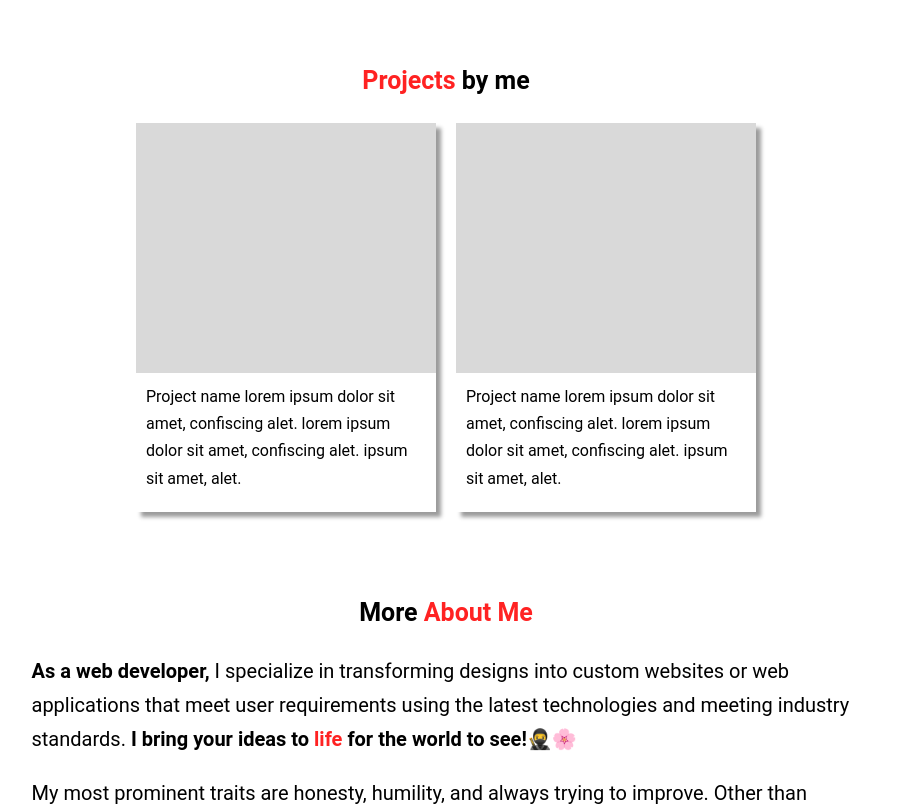
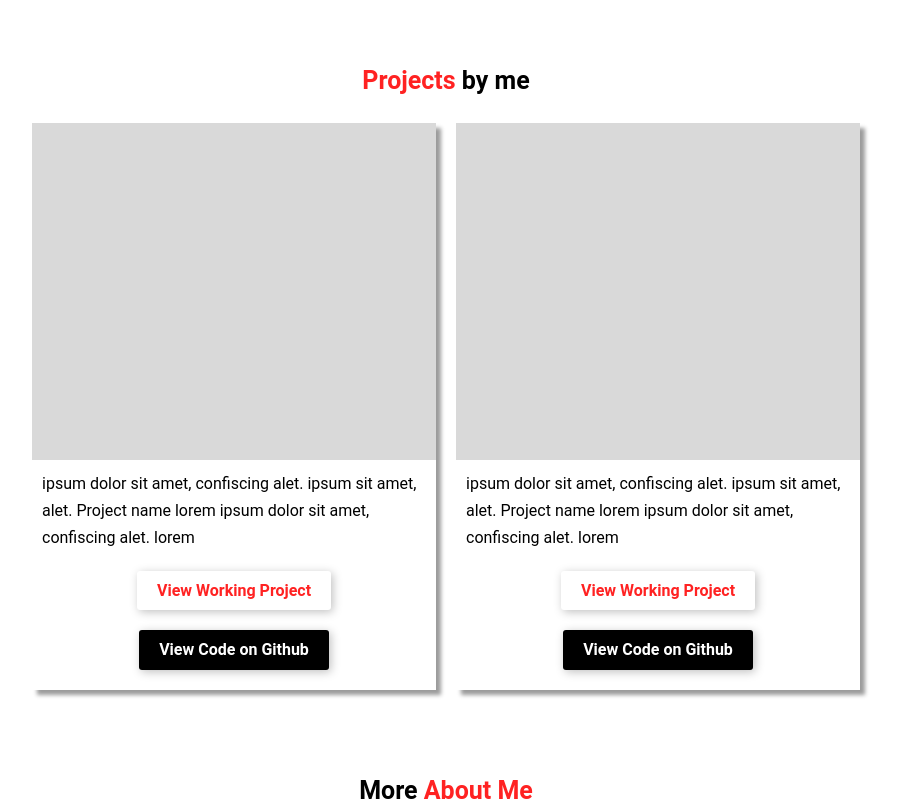
Before and after one commit to Sohyb01/fullportfolio1, a React (Create React App) app: page / in a window 1280 px wide. Shown: the part 1200-2006 px from the top of the page, without its empty margins (194-1092 px from the left). Built offline with nearby package versions, Linux system fonts and the light colour scheme.

Commit message:
added hover states for buttons, link functionality

```diff
--- a/src/App.tsx
+++ b/src/App.tsx
@@ -34,15 +34,23 @@ function App() {
               looking to learn and improve
             </p>
             <div className="section--hero-buttons">
+              <a href="#projects">
                 <button className="btn white-button">Projects</button>
+              </a>
               <button className="btn red-button">Contact</button>
             </div>
           </div>
           <div className="section--hero-image-and-socials">
             <div className="section--hero-socials">
+              <a href="https://github.com/Sohyb01">
                 <div className="socials-button github"></div>
+              </a>
+              <a href="https://www.linkedin.com/in/sohyb-mansour-b237961ba/">
                 <div className="socials-button linkedin"></div>
+              </a>
+              <a href="https://www.instagram.com/sohyb_imm/">
                 <div className="socials-button instagram"></div>
+              </a>
             </div>
             <div className="section--hero-image"></div>
           </div>
@@ -88,15 +96,33 @@ function App() {
             <div className="project-card">
               <div className="project-img"></div>
               <div className="project-card-content">
-                Project name lorem ipsum dolor sit amet, confiscing alet. lorem
+                <p className="project-description">
                   ipsum dolor sit amet, confiscing alet. ipsum sit amet, alet.
+                  Project name lorem ipsum dolor sit amet, confiscing alet.
+                  lorem
+                </p>
+                <button className="btn white-button">
+                  View Working Project
+                </button>
+                <button className="btn black-button">
+                  View Code on Github
+                </button>
               </div>
             </div>
             <div className="project-card">
               <div className="project-img"></div>
               <div className="project-card-content">
-                Project name lorem ipsum dolor sit amet, confiscing alet. lorem
+                <p className="project-description">
                   ipsum dolor sit amet, confiscing alet. ipsum sit amet, alet.
+                  Project name lorem ipsum dolor sit amet, confiscing alet.
+                  lorem
+                </p>
+                <button className="btn white-button">
+                  View Working Project
+                </button>
+                <button className="btn black-button">
+                  View Code on Github
+                </button>
               </div>
             </div>
           </div>
--- a/src/index.css
+++ b/src/index.css
@@ -27,6 +27,10 @@ video {
 ol,
 ul {
   list-style: none;
+}
+a {
+  text-decoration: none;
+  color: inherit;
 }
 section {
   margin-inline: auto;
@@ -69,14 +73,28 @@ section {
   font-weight: bold;
   box-shadow: 2px 2px 10px rgba(0, 0, 0, 0.25);
   border-radius: 3px;
+  width: fit-content;
 }
 .white-button {
   color: var(--style-red);
   background: white;
 }
+.white-button:hover {
+  background-color: #e9e9e9;
+}
 .red-button {
   color: white;
   background: var(--style-red);
+}
+.red-button:hover {
+  background-color: #790404;
+}
+.black-button {
+  color: white;
+  background: black;
+}
+.black-button:hover {
+  background: #333;
 }
 
 /* SECTIONS STYLING ---------------------*/
@@ -241,11 +259,15 @@ section > h1 {
 }
 .project-img {
   background: #d9d9d9;
-  height: 250px;
   width: 100%;
+  aspect-ratio: 3 / 2.5;
 }
 .project-card-content {
   padding: 10px 10px 20px;
+  display: flex;
+  align-items: center;
+  flex-direction: column;
+  gap: 20px;
 }
 
 /* MEDIA QUERIES */
@@ -254,6 +276,9 @@ section > h1 {
     width: 180px;
   }
   section {
+    max-width: 418px;
+  }
+  .project-card {
     max-width: 418px;
   }
 }
@@ -299,9 +324,37 @@ section > h1 {
   .skill-name {
     font-size: var(--fs-25);
   }
+  .project-card {
+    max-width: 333px;
+  }
 }
 
+@media screen and (max-width: 990px) {
+  .nav-list {
+    display: none;
+  }
+}
 @media screen and (min-width: 990px) {
+  .nav-menu-icon {
+    display: none;
+  }
+  .nav-menu-icon {
+    display: none;
+  }
+  .nav-list {
+    display: flex;
+    gap: 40px;
+  }
+  .nav-link {
+    text-decoration: none;
+    color: black;
+  }
+  .nav-link:hover {
+    color: #888;
+  }
+  .contact {
+    color: #ff2222;
+  }
   section {
     max-width: 829px;
   }
@@ -339,30 +392,15 @@ section > h1 {
   .section--aboutme p {
     font-size: var(--fs-20);
   }
-}
-@media screen and (max-width: 1440px) {
-  .nav-list {
-    display: none;
+  .project-card {
+    max-width: 404px;
   }
 }
 @media screen and (min-width: 1440px) {
   section {
     max-width: 1100px;
   }
-  .nav-menu-icon {
-    display: none;
-  }
-  .nav-list {
-    display: flex;
-    gap: 40px;
-  }
-  .nav-link {
-    text-decoration: none;
-    color: black;
-  }
-  .contact {
-    color: #ff2222;
-  }
+
   section > h1 {
     font-size: var(--fs-31);
   }
@@ -385,4 +423,7 @@ section > h1 {
   .section--aboutme p {
     font-size: var(--fs-25);
   }
+  .project-card {
+    max-width: 540px;
+  }
 }
```
Lines whose indentation alone changed are shown as unchanged.
